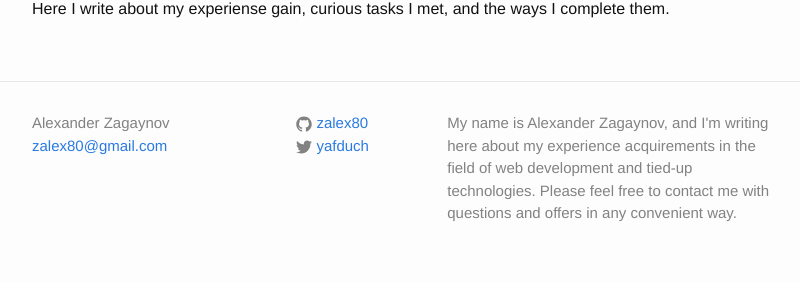
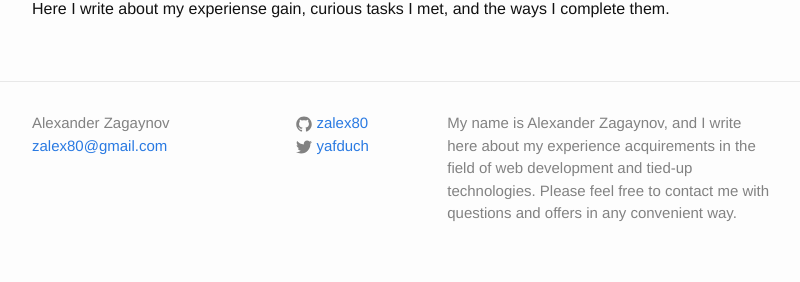
Before and after one commit to AlexanderZagaynov/AlexanderZagaynov.github.io, a Jekyll site: the page built from about.md, in a window 1280 px wide. Shown: the part 1223-1505 px from the top of the page, without its empty margins (238-1038 px from the left). Built offline with Jekyll 4.4.1, drawn with Linux system fonts in a browser that asks for light colours.

Commit message:
description orthography fixed

```diff
--- a/_config.yml
+++ b/_config.yml
@@ -1,7 +1,7 @@
 title: Alexander Zagaynov
 email: zalex80@gmail.com
 description: >
-  My name is Alexander Zagaynov, and I'm writing here about my experience
+  My name is Alexander Zagaynov, and I write here about my experience
   acquirements in the field of web development and tied-up technologies.
   Please feel free to contact me with questions and offers in any convenient way.
 
```
